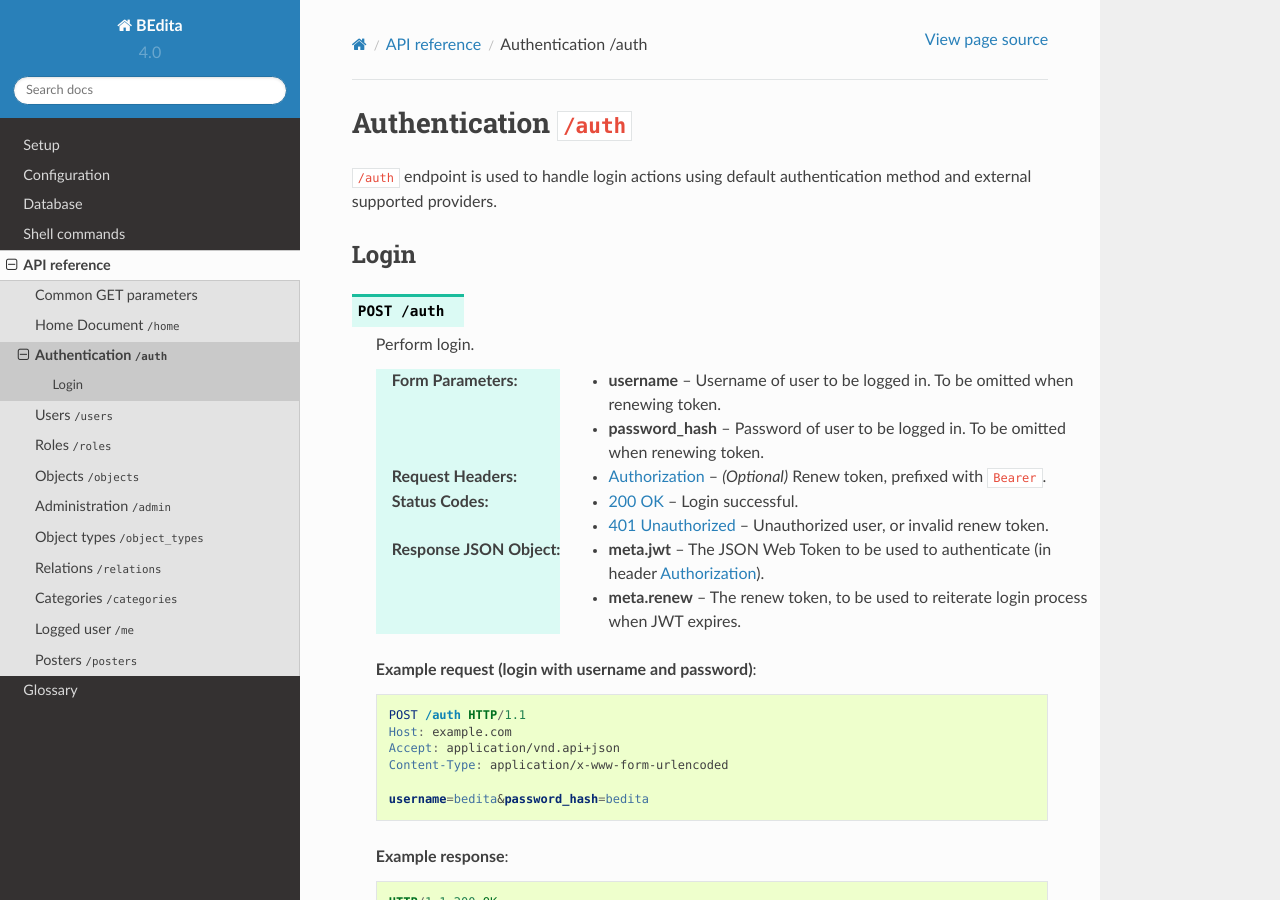
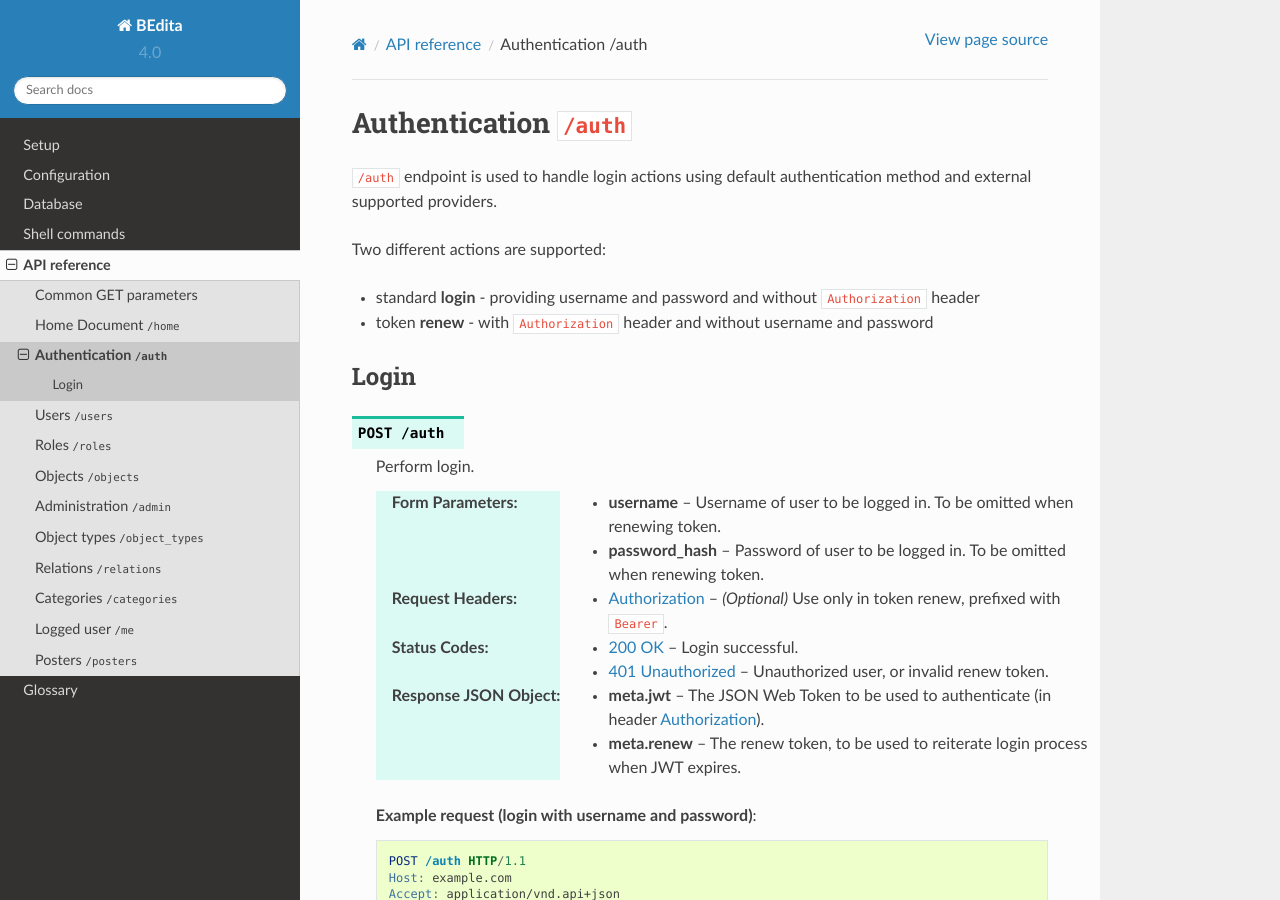
Before and after one commit to bedita/docs, a Sphinx documentation site: the page built from source/endpoints/auth.rst, in a window 1280 px wide and 900 px high. Built offline with Sphinx 7.4.7 and the Read the Docs theme 2.0.0, drawn with Linux system fonts in a browser that asks for light colours.

Commit message:
bedita/bedita#807 docs: more info on login/renew

```diff
--- a/source/endpoints/auth.rst
+++ b/source/endpoints/auth.rst
@@ -2,6 +2,11 @@
 ========================
 
 ``/auth`` endpoint is used to handle login actions using default authentication method and external supported providers.
+
+Two different actions are supported:
+
+* standard **login** - providing username and password and without ``Authorization`` header
+* token **renew** - with ``Authorization`` header and without username and password
 
 Login
 -----
@@ -12,7 +17,7 @@
 
     :form username: Username of user to be logged in. To be omitted when renewing token.
     :form password_hash: Password of user to be logged in. To be omitted when renewing token.
-    :reqheader Authorization: *(Optional)* Renew token, prefixed with ``Bearer``.
+    :reqheader Authorization: *(Optional)* Use only in token renew, prefixed with ``Bearer``.
     :status 200: Login successful.
     :status 401: Unauthorized user, or invalid renew token.
     :resjson meta.jwt: The JSON Web Token to be used to authenticate (in header :http:header:`Authorization`).
```
